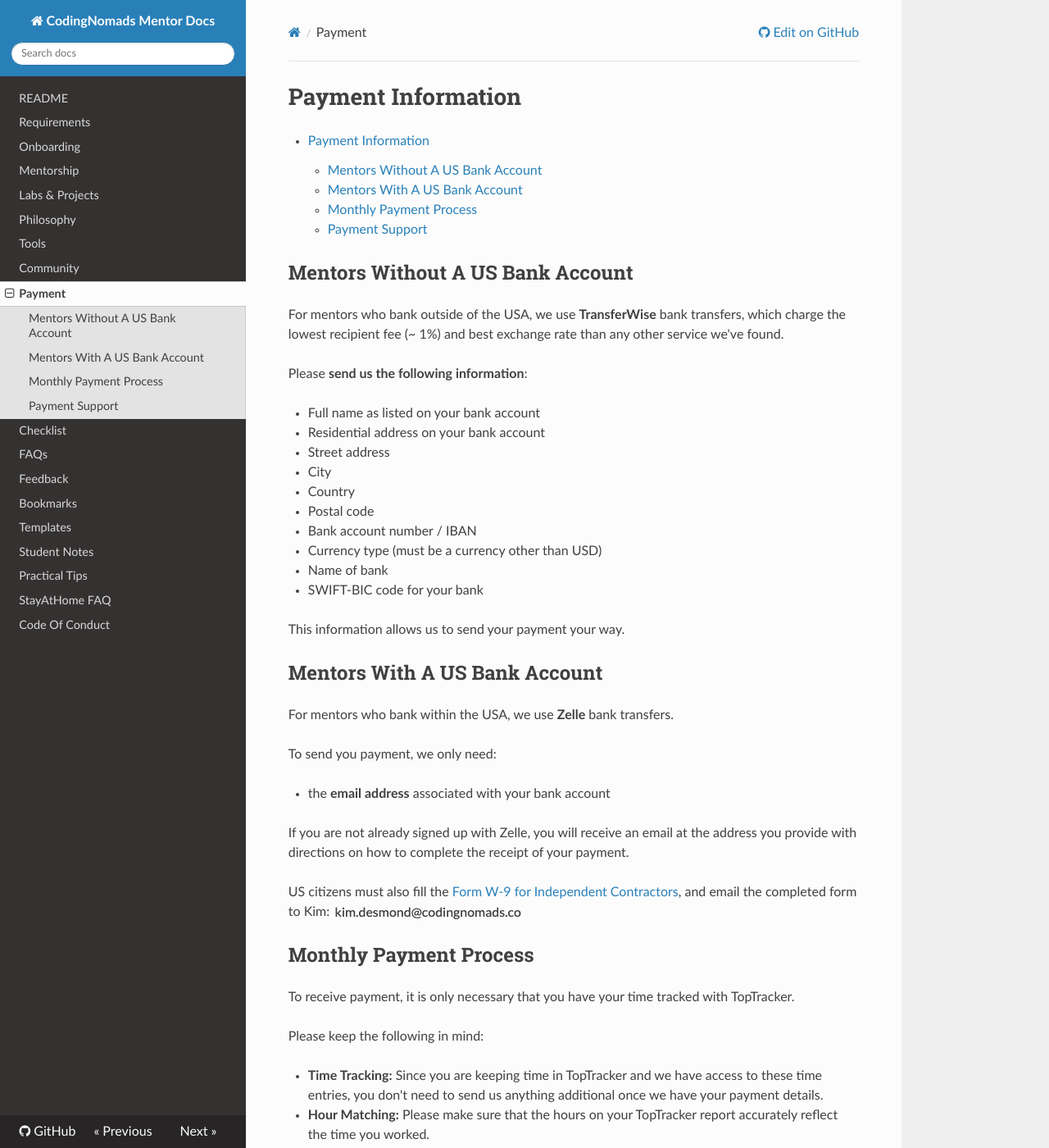
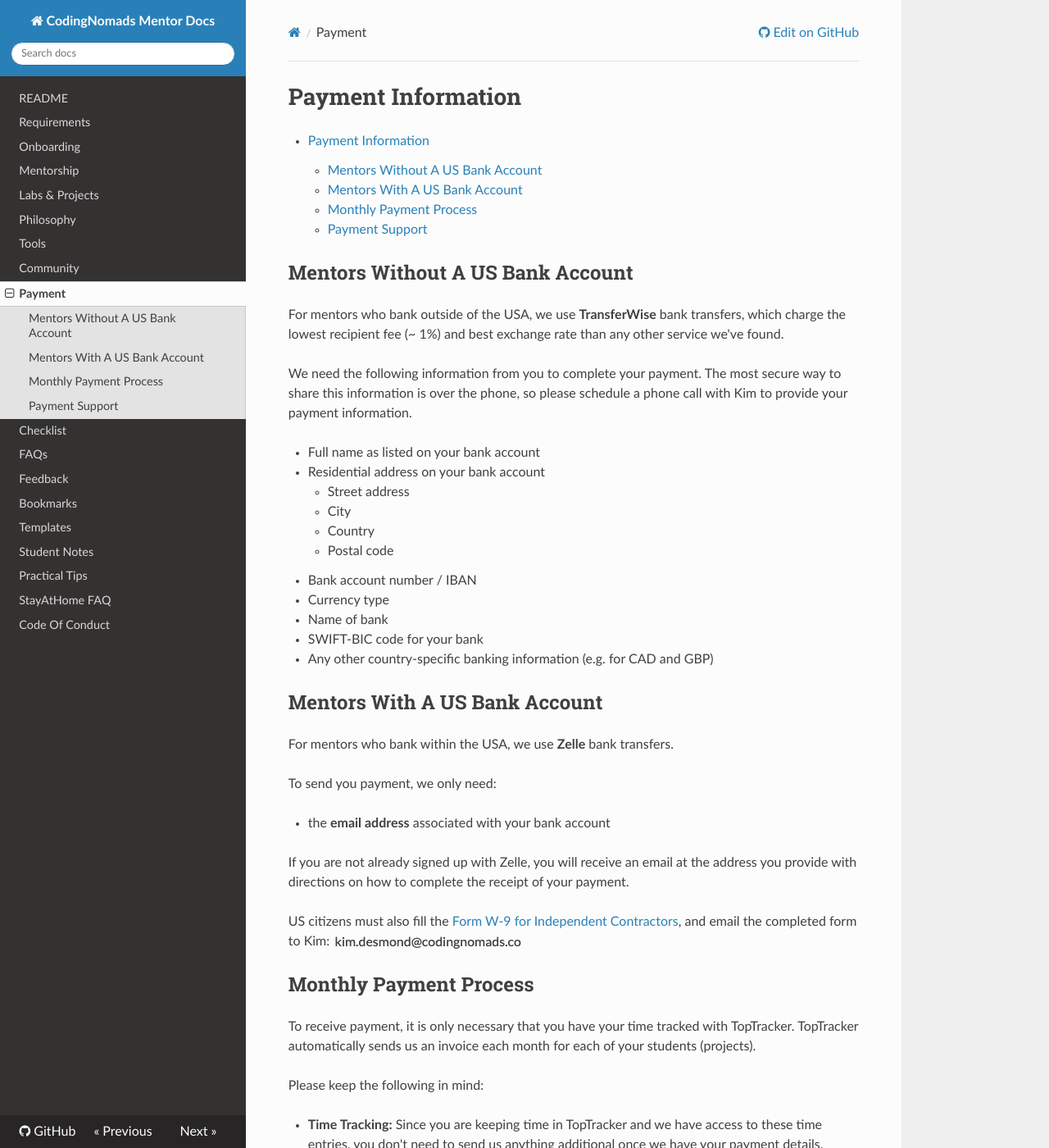
Before and after one commit to CodingNomads/mentor-docs, an MkDocs documentation site: the page built from docs/07_payment.md, in a window 1280 px wide and 1400 px high. Shown: the whole window at 82% size. Built offline with MkDocs 1.6.1, drawn with Linux system fonts in a browser that asks for light colours; nearby versions of some CDN libraries; some of the changed text lies outside the part shown.

Commit message:
Update 07_payment.md

```diff
--- a/docs/07_payment.md
+++ b/docs/07_payment.md
@@ -6,20 +6,19 @@
 
 For mentors who bank outside of the USA, we use **TransferWise** bank transfers, which charge the lowest recipient fee (~ 1%) and best exchange rate than any other service we've found.
 
-Please **send us the following information**:
+We need the following information from you to complete your payment. The most secure way to share this information is over the phone, so please schedule a phone call with Kim to provide your payment information.
 
 - Full name as listed on your bank account
 - Residential address on your bank account
-  - Street address
-  - City
-  - Country
-  - Postal code
+    - Street address
+    - City
+    - Country
+    - Postal code
 - Bank account number / IBAN
-- Currency type (must be a currency other than USD)
+- Currency type
 - Name of bank
 - SWIFT-BIC code for your bank
-
-This information allows us to send your payment your way.
+- Any other country-specific banking information (e.g. for CAD and GBP)
 
 ## Mentors With A US Bank Account
 
@@ -35,14 +34,14 @@ US citizens must also fill the [Form W-9 for Independent Contractors](https://ww
 
 ## Monthly Payment Process
 
-To receive payment, it is only necessary that you have your time tracked with TopTracker.
+To receive payment, it is only necessary that you have your time tracked with TopTracker. TopTracker automatically sends us an invoice each month for each of your students (projects).
 
 Please keep the following in mind:
 
 - **Time Tracking:** Since you are keeping time in TopTracker and we have access to these time entries, you don't need to send us anything additional once we have your payment details.
 - **Hour Matching:** Please make sure that the hours on your TopTracker report accurately reflect the time you worked.
 
-We will process your invoice no later than the 15th day of the month.
+We will process your invoice no later than the 15th day of the following month.
 
 For example: For the hours you worked in **December**, you will be paid by **January 15**.
 
```
